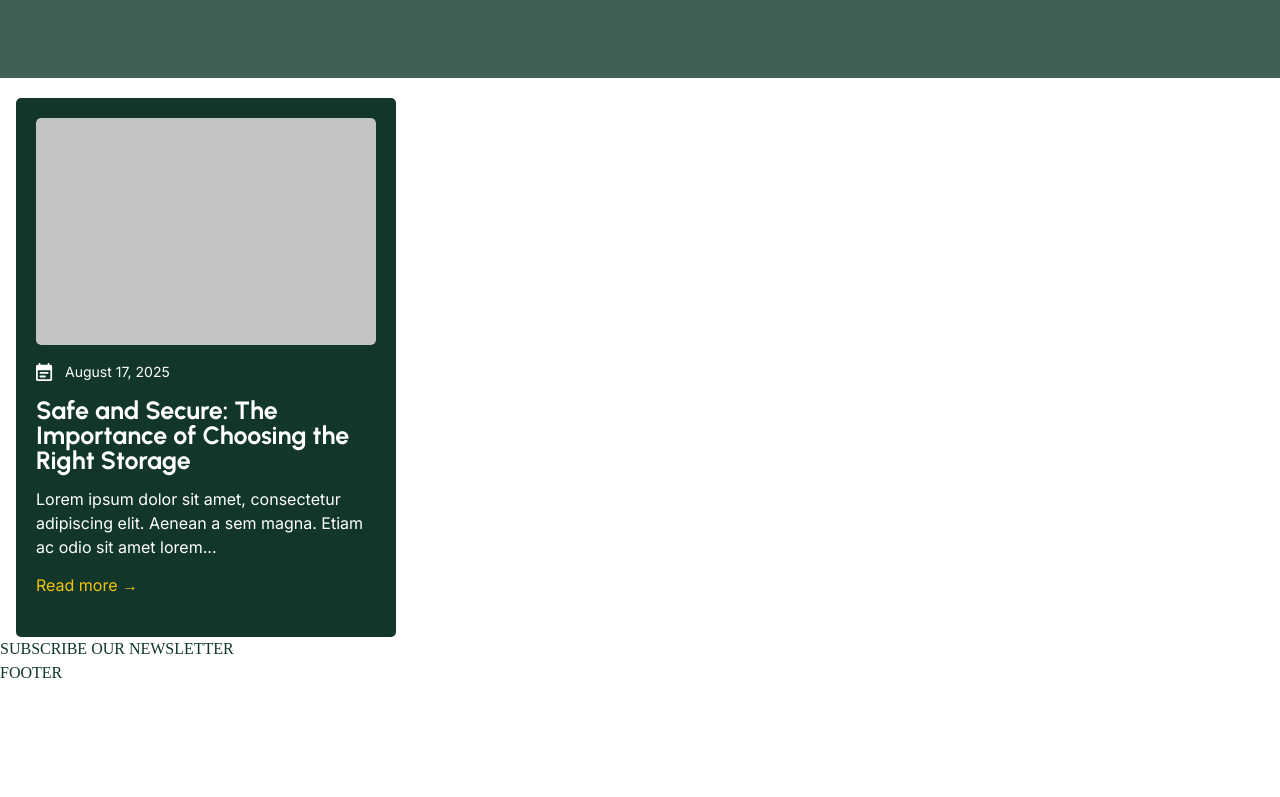
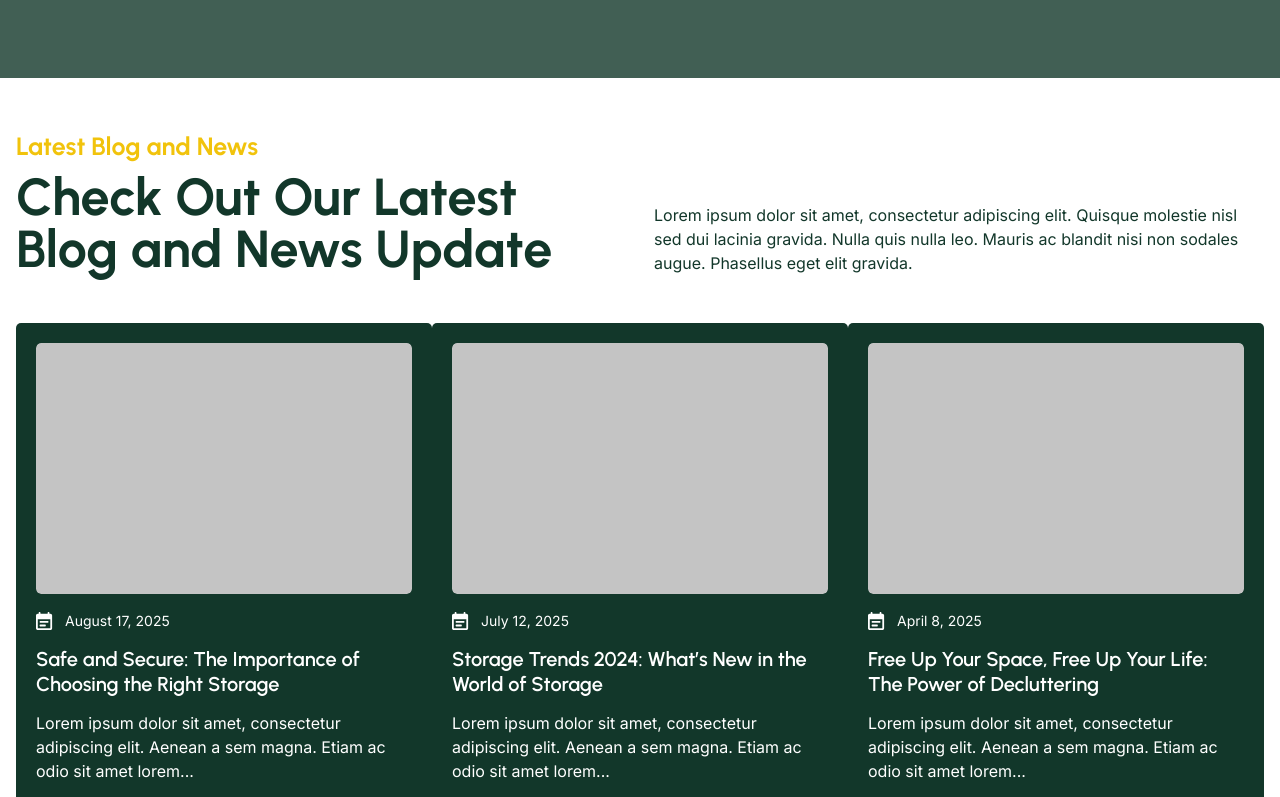
Before and after one commit to JoachimPersson88/storaid_storage_service, a React (Vite) app: page / in a window 1280 px wide. Shown: the part 5063-5860 px from the top of the page. Before the commit the page ends 5748 px from the top, so only its background shows below. Built offline with nearby package versions, Linux system fonts and the light colour scheme.

Commit message:
"Home_Latest_Blog_and_News" 'Card.jsx, Latest_Blog_and_News.jsx, card.css, latest_blog_and_news.css' Fixade både strukturen och stylingen för Blog and News och fixade en header fel i card.jsx.

```diff
--- a/src/project/components/Card.jsx
+++ b/src/project/components/Card.jsx
@@ -16,7 +16,7 @@ export default function Card({
                 </p>
             </div>
 
-            <h4>{title}</h4>
+            <h6>{title}</h6>
 
             <p className="body-text">
                 {text}
--- a/src/project/components/Latest_Blog_and_News.jsx
+++ b/src/project/components/Latest_Blog_and_News.jsx
@@ -1,10 +1,52 @@
 import Card from "./Card";
 
 export default function Latest_Blog_and_News() {
+  // Dummyinnehåll för tre kort – byt mot data/API senare om du vill
+  const posts = [
+    {
+      date: "August 17, 2025",
+      title:
+        "Safe and Secure: The Importance of Choosing the Right Storage",
+      text:
+        "Lorem ipsum dolor sit amet, consectetur adipiscing elit. Aenean a sem magna. Etiam ac odio sit amet lorem...",
+      href: "#",
+    },
+    {
+      date: "July 12, 2025",
+      title: "Storage Trends 2024: What’s New in the World of Storage",
+      text:
+        "Lorem ipsum dolor sit amet, consectetur adipiscing elit. Aenean a sem magna. Etiam ac odio sit amet lorem...",
+      href: "#",
+    },
+    {
+      date: "April 8, 2025",
+      title:
+        "Free Up Your Space, Free Up Your Life: The Power of Decluttering",
+      text:
+        "Lorem ipsum dolor sit amet, consectetur adipiscing elit. Aenean a sem magna. Etiam ac odio sit amet lorem...",
+      href: "#",
+    },
+  ];
+
   return (
     <section className="latest_blog_and_news">
       <div className="container">
-                <Card/>
+        <h4 className="header">Latest Blog and News</h4>
+
+        <div className="header_area">
+          <h3>Check Out Our Latest Blog and News Update</h3>
+          <p className="body-text">
+            Lorem ipsum dolor sit amet, consectetur adipiscing elit. Quisque
+            molestie nisl sed dui lacinia gravida. Nulla quis nulla leo. Mauris
+            ac blandit nisi non sodales augue. Phasellus eget elit gravida.
+          </p>
+        </div>
+
+        <div className="card_grid">
+          {posts.map((p, i) => (
+            <Card key={i} {...p} />
+          ))}
+        </div>
       </div>
     </section>
   );
--- a/src/project/interface/styles/card.css
+++ b/src/project/interface/styles/card.css
@@ -6,8 +6,9 @@
     display: flex;
     flex-direction: column;
     gap: 14px;
-    max-width: 380px;
+    max-width: 420px;
     margin-top: 20px;
+
     .card_img {
         border-radius: 5px;
         align-self: center;
--- a/src/project/interface/styles/latest_blog_and_news.css
+++ b/src/project/interface/styles/latest_blog_and_news.css
@@ -0,0 +1,25 @@
+.latest_blog_and_news {
+    padding: 56px 0 72px 0;
+
+    .header {
+        color: var(--accent);
+        margin-bottom: 12px;
+    }
+
+    .header_area {
+        display: grid;
+        grid-template-columns: 1fr 1fr;
+        gap: 28px;
+        align-items: end;
+        margin-bottom: 28px;
+
+        .body-text{
+            max-width: 640px;
+        }
+    }
+
+    .card_grid {
+        display: grid;
+        grid-template-columns: repeat(3, minmax(0, 1fr));
+    }
+}
```
Lines whose indentation alone changed are shown as unchanged.
